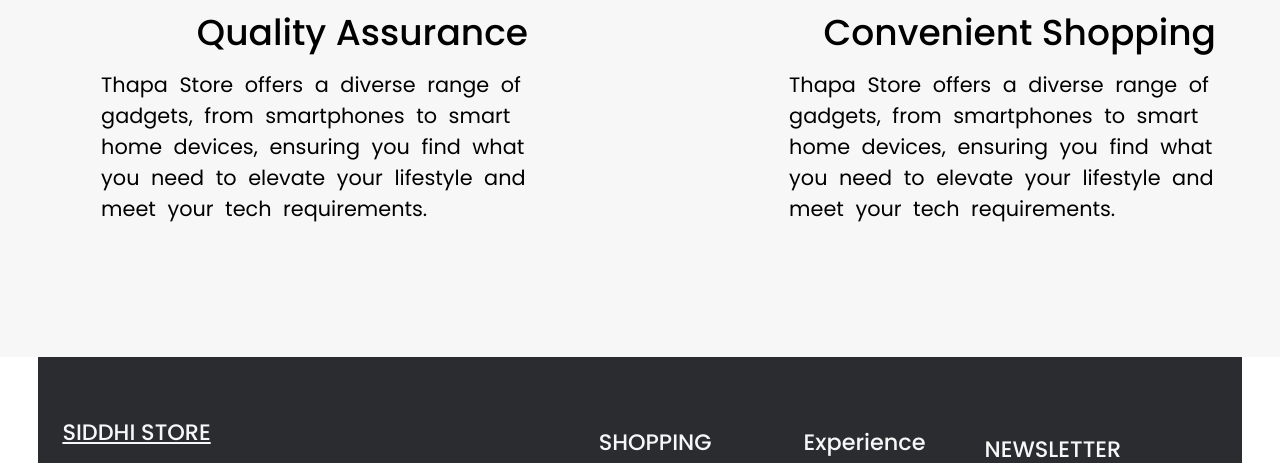
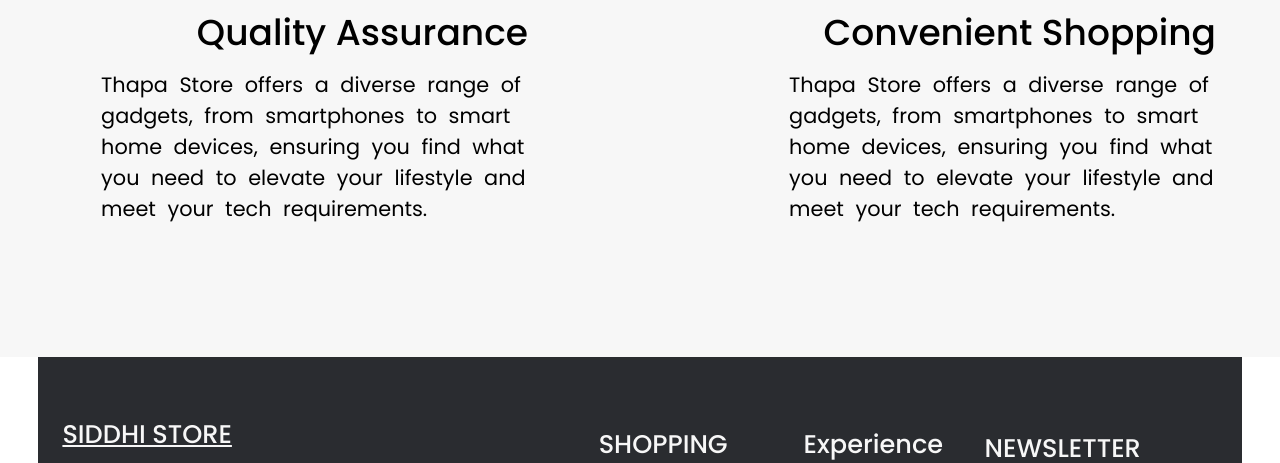
Before and after one commit to SiddhiSingh25/Ecommerce, a plain HTML site: page index.html in a window 1280 px wide. Shown: the part 2964-3427 px from the top of the page. Drawn offline with Linux system fonts and the light colour scheme.

Commit message:
Update style.css

```diff
--- a/style.css
+++ b/style.css
@@ -481,7 +481,7 @@ nav{
     color: #8fbcff;
 }
 .footerSec h1{
-    font-size: 2.8vh;
+    font-size: 3.2vh;
     font-weight: 500;
     color: #f7f7f7;
 
```
